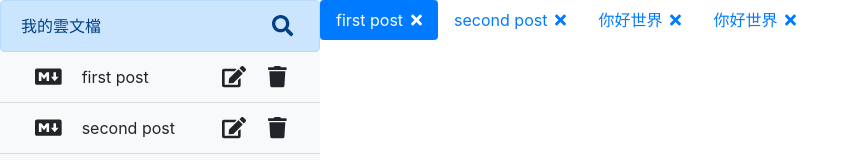
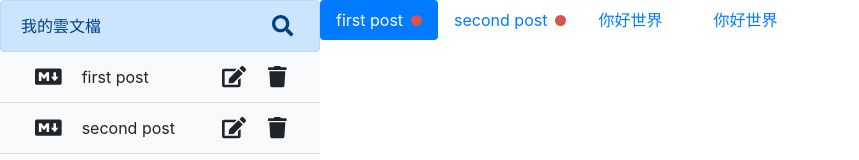
Before and after one commit to xxxamfa/longyao, a React (Create React App) app: page / in a window 1280 px wide. Shown: the top 160 px of the page, without its empty margins (0-859 px from the left). Built offline with nearby package versions, Linux system fonts and the light colour scheme.

Commit message:
scss使用+tab各狀態顯示效果+classnames套件使用

```diff
--- a/package.json
+++ b/package.json
@@ -13,6 +13,7 @@
     "@testing-library/user-event": "^12.1.10",
     "bootstrap": "^4.6.0",
     "classnames": "^2.3.1",
+    "node-sass": "^4.14.1",
     "react": "^17.0.2",
     "react-dom": "^17.0.2",
     "react-scripts": "4.0.3",
--- a/src/App.js
+++ b/src/App.js
@@ -57,6 +57,10 @@
               console.log(id);
             }}
             activeId="1"
+            onCloseTab={(id) => {
+              console.log("close", id);
+            }}
+            unsaveIds={["1", "2"]}
           />
         </div>
       </div>
--- a/src/components/TabList.js
+++ b/src/components/TabList.js
@@ -3,14 +3,18 @@
 import { FontAwesomeIcon } from "@fortawesome/react-fontawesome";
 import { faTimes } from "@fortawesome/free-solid-svg-icons";
 import classNames from "classnames";
+import "./TabList.scss";
 
 const TabList = ({ files, activeId, unsaveIds, onTabClick, onCloseTab }) => {
   return (
     <ul className="nav nav-pills tablist-component">
       {files.map((file) => {
+        const withUnsavedMark = unsaveIds.includes(file.id);
+        {/* 布林判斷是否顯示此class */}
         const fClassName = classNames({
           "nav-link": true,
           active: file.id === activeId,
+          withUnsaved: withUnsavedMark,
         });
         return (
           <li className="nav-item" key={file.id}>
@@ -23,9 +27,18 @@
               }}
             >
               {file.title}
-              <span className="ml-2 close-icon">
+              <span
+                className="ml-2 close-icon"
+                onClick={(e) => {
+                  e.stopPropagation();
+                  onCloseTab(file.id);
+                }}
+              >
                 <FontAwesomeIcon icon={faTimes} />
               </span>
+              {withUnsavedMark && (
+                <span className="rounded-circle ml-2 unsaved-icon"></span>
+              )}
             </a>
           </li>
         );
--- /dev/null
+++ b/src/components/TabList.scss
@@ -0,0 +1,26 @@
+.tablist-component {
+  .close-icon {
+    visibility: hidden;
+  }
+  .nav-link:hover .close-icon {
+    visibility: visible;
+  }
+  .nav-link.active .close-icon {
+    visibility: visible;
+  }
+  .unsaved-icon {
+    display: inline-block;
+    background: #d9534f;
+    width: 11px;
+    height: 11px;
+  }
+  .withUnsaved.nav-link .close-icon {
+    display: none;
+  }
+  .withUnsaved.nav-link:hover .close-icon {
+    display: inline-block;
+  }
+  .withUnsaved.nav-link:hover .unsaved-icon {
+    display: none;
+  }
+}
```
Also changed, not shown: 1 other file (tests, documents, lock files or other folders).
